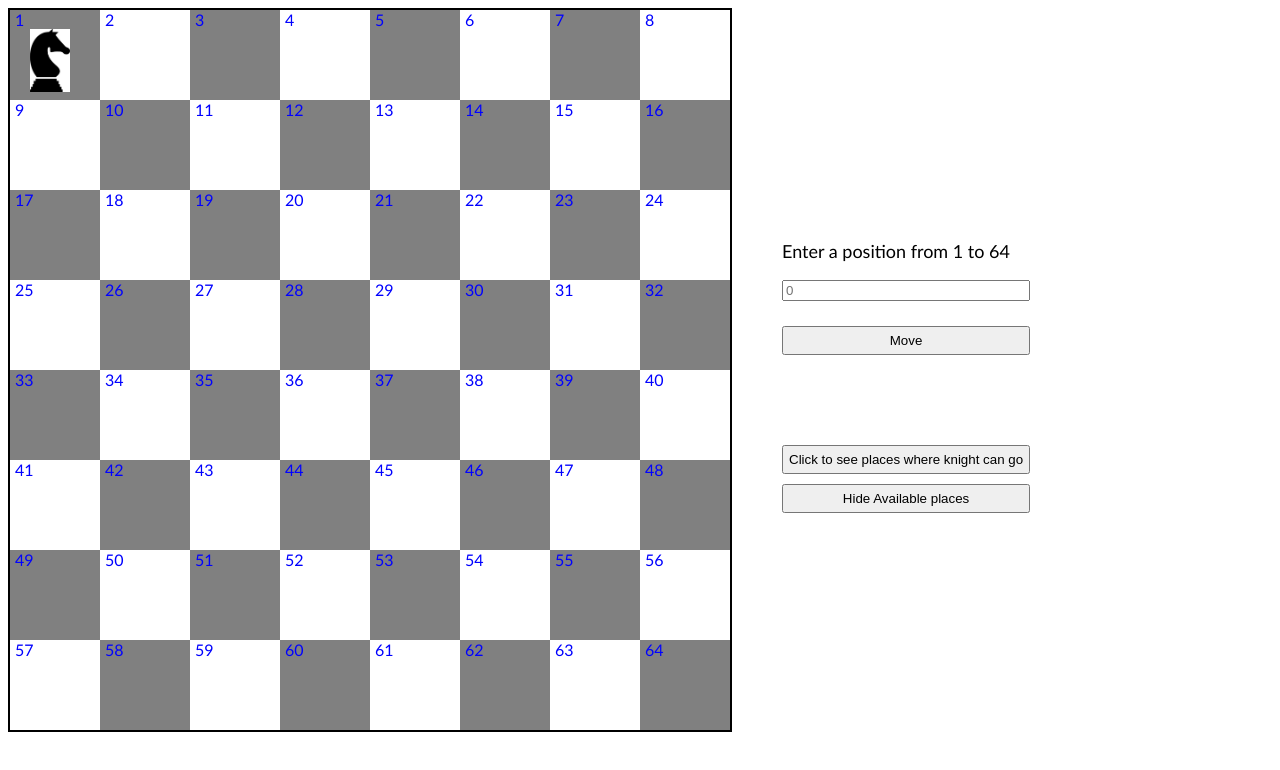
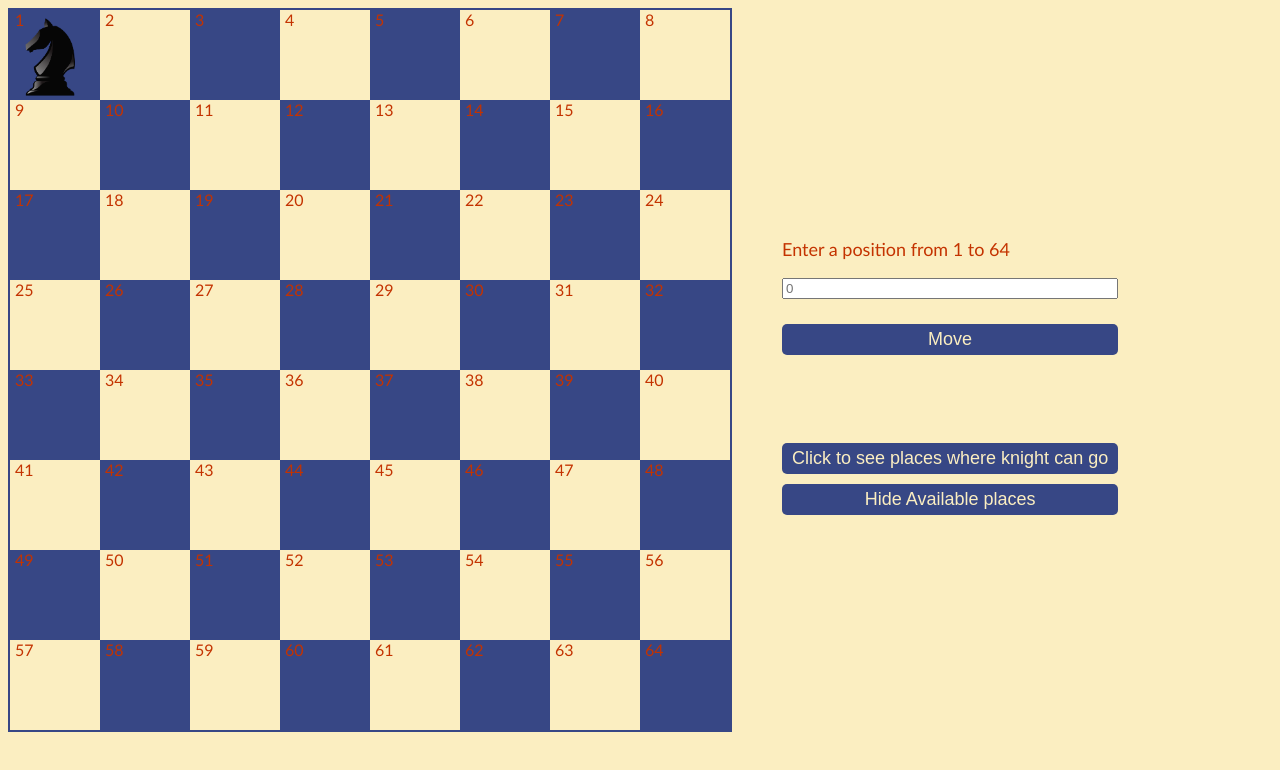
Before and after one commit to Awaish-prog/knight-position, a React (Create React App) app: page / in a window 1280 px wide. Shown: the top 770 px of the page. Built offline with nearby package versions, Linux system fonts and the light colour scheme.

Commit message:
Added Final Styling

```diff
--- a/src/Components/ChessBoard.tsx
+++ b/src/Components/ChessBoard.tsx
@@ -1,6 +1,6 @@
 import React, { useEffect, useState } from 'react';
 import "../global.css"
-import knight from "../download.png"
+import knight from "../—Pngtree—black chess knight horse stallion_8864303.png"
 
 interface Postion {
     position: number,
@@ -31,7 +31,7 @@ const ChessBoard : React.FC<Postion> = ({position, places} : Postion) : JSX.Elem
         offsetHelper++
         return <div className={(index + offset) % 2 ? 'whiteCell' : "blackCell"} id={places.includes(index + 1) ? "validPlace": ""} key={index}>
           <p className='cellPara'>{cell}</p>
-          {index === position - 1 ? <img src={knight} width="40px" className="knightImage" /> : null }</div>
+          {index === position - 1 ? <img src={knight} width="100px" className="knightImage" /> : null }</div>
       })
     }
     </div>
--- a/src/Components/PositionController.tsx
+++ b/src/Components/PositionController.tsx
@@ -19,7 +19,7 @@ const PositionController : React.FC<ChangePosition> = ({changePosition, calculat
 
     return (
         <section className="controller">
-        <p>Enter a position from 1 to 64</p>
+        <p className="enter">Enter a position from 1 to 64</p>
         <form className="positionForm" onSubmit={(e) => {
             e.preventDefault()
             changePoistionToNew()
--- a/src/global.css
+++ b/src/global.css
@@ -2,6 +2,7 @@ body, html, #root {
     width: 100%;
     overflow: scroll;
     font-family: 'Gill Sans', 'Gill Sans MT', Calibri, 'Trebuchet MS', sans-serif;
+    background-color: #FBEEC1
 }
 .chessBoardContainer {
     display: flex;
@@ -13,18 +14,18 @@ body, html, #root {
     flex-wrap: wrap;
     width: 720px;
     min-width: 720px;
-    border: 2px solid black;
+    border: 2px solid #374785
 
 }
 
 .whiteCell {
-    background-color: white
+    background-color: #FBEEC1
 }
 .blackCell {
-    background-color: gray
+    background-color: #374785
 }
 .whiteCell, .blackCell {
-    color: blue;
+    color: #C43300;
     width: 90px;
     height: 90px;
 
@@ -33,11 +34,11 @@ body, html, #root {
     margin: 0 5px;
 }
 .knightImage {
-    margin-left: 20px;
+    margin: -20px 0 0 -12px;
 
 }
 #validPlace {
-    background-color: brown;
+    background-color: greenyellow;
 }
 .controller {
     display: flex;
@@ -53,6 +54,18 @@ body, html, #root {
 }
 .controlButtons{
     margin: 5px 0;
-    padding: 5px;
+    padding: 5px 10px;
     cursor: pointer;
+    background-color: #374785;
+    color: #FBEEC1;
+    font-size: large;
+    border: none;
+    border-radius: 5px;
 }
+.enter {
+    color: #C43300;
+}
+.controlButtons:hover{
+    text-decoration: underline;
+    background-color: #24305E;
+}
```
Also changed, not shown: src/download.png (deleted), src/—Pngtree—black chess knight horse stallion_8864303.png (added).
